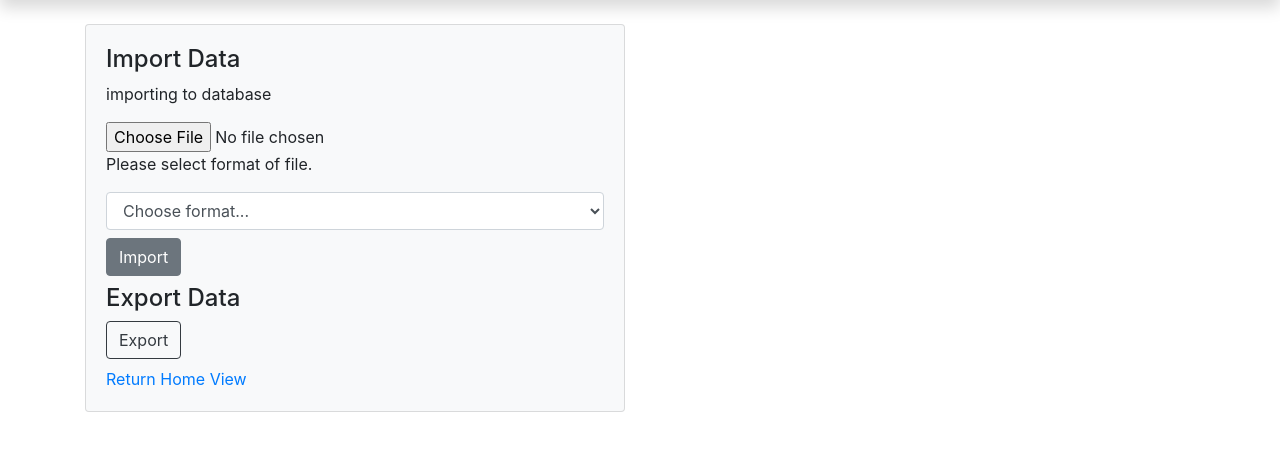
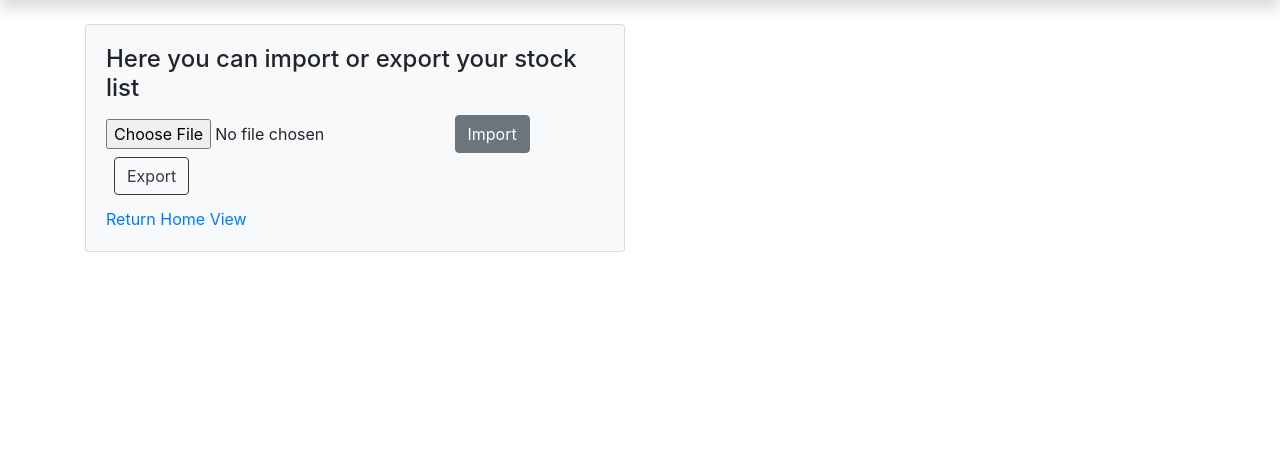
Before and after one commit to bbbkbc/portfolio_app_v2, a Django app: page /import/ in a window 1280 px wide. Shown: the part 48-499 px from the top of the page. Run offline with Django 3.2, Linux system fonts and the light colour scheme; parts of the project's set-up code (start-up, migrations or seed data) failed here and were passed over; some libraries are stand-ins or nearby versions.

Commit message:
added msg, also there is no option to add the same datas.

```diff
--- a/portfolio_app/stockdata/views.py
+++ b/portfolio_app/stockdata/views.py
@@ -2,6 +2,8 @@ from django.shortcuts import render
 from django.http import HttpResponse
 from portfolio_app.stockdata.resources import StockResource
 from tablib import Dataset
+from django.contrib import messages
+from django.utils.datastructures import MultiValueDictKeyError
 
 
 def export_data(request):
@@ -14,20 +16,21 @@ def export_data(request):
 
 def import_data(request):
     if request.method == 'POST':
-        file_format = request.POST['file-format']
         stocks_resource = StockResource()
         dataset = Dataset()
-        new_stocks = request.FILES['importData']
-        if file_format == 'CSV':
-            imported_data = dataset.load(new_stocks.read().decode('utf-8'), format='csv')
-            result = stocks_resource.import_data(dataset, dry_run=True)
-        elif file_format == 'JSON':
-            imported_data = dataset.load(new_stocks.read().decode('utf-8'), format='json')
-            # Testing data import
-            result = stocks_resource.import_data(dataset, dry_run=True)
-
+        try:
+            new_stocks = request.FILES['importData']
+        except MultiValueDictKeyError:
+            messages.warning(request, 'Firstly you have to pick a file!')
+            return render(request, 'secret_page.html')
+        imported_data = dataset.load(new_stocks.read().decode('utf-8'), format='csv')
+        result = stocks_resource.import_data(dataset, dry_run=True)
         if not result.has_errors():
             # Import now
+            messages.success(request, 'Upload done successfully!')
             stocks_resource.import_data(dataset, dry_run=False)
+        else:
+            messages.warning(request, 'Data is already in database!')
+            return render(request, 'secret_page.html')
 
     return render(request, 'secret_page.html')
--- a/portfolio_app/template/secret_page.html
+++ b/portfolio_app/template/secret_page.html
@@ -2,31 +2,33 @@
 
 {% block content %}
 <div class="row justify-content-left">
-    <div class="col-md-6">
+    <div class="col-md-6 mb-1">
         <div class="card bg-light">
             <div class="card-body">
-                <h4>Import Data</h4>
-                <p>importing to database</p>
-                <form method="post" enctype="multipart/form-data" action="{% url 'import' %}">
+                <h4 class="card-title">Here you can import or export your stock list</h4>
+                <form method="post" enctype="multipart/form-data" action="{% url 'import' %}" class="mb-2">
                     {% csrf_token %}
                     <input type="file" name="importData">
-                    <p>Please select format of file.</p>
-                    <select name="file-format" class="form-control my-2">
-                        <option selected>Choose format...</option>
-                        <option>CSV</option>
-                        <option>JSON</option>
-                    </select>
-                    <button class="btn btn-secondary mb-2" type="submit">Import</button>
-                </form>
-
-                <h4>Export Data</h4>
-                <form method="post" enctype="multipart/form-data">
-                    {% csrf_token %}
-                    <a href="{% url 'export' %}" class="btn btn-outline-dark mb-2">Export</a>
+                    <button class="btn btn-secondary mb-1" type="submit">Import</button>
+                    <a href="{% url 'export' %}" class="btn btn-outline-dark mb-1 ml-2">Export</a>
                 </form>
                 <a href="{% url 'home' %}">Return Home View</a>
             </div>
         </div>
     </div>
 </div>
+<div class="row justify-content-left">
+    {% for message in messages %}
+    <div class="alert {{ message.tags }} alert-dismissible col-md-6" role="alert">
+        <div class="alert alert-primary" role="alert">
+            <button type="button" class="close" data-dismiss="alert" aria-label="Close">
+                <span aria-hidden="true">&times;</span>
+            </button>
+            {{ message }}
+        </div>
+    </div>
+    {% endfor %}
+</div>
+
+
 {% endblock %}
```
Also changed, not shown: portfolio_app/settings.py (+6 -6 lines), portfolio_app/stockdata/models.py (+4 -4 lines).
